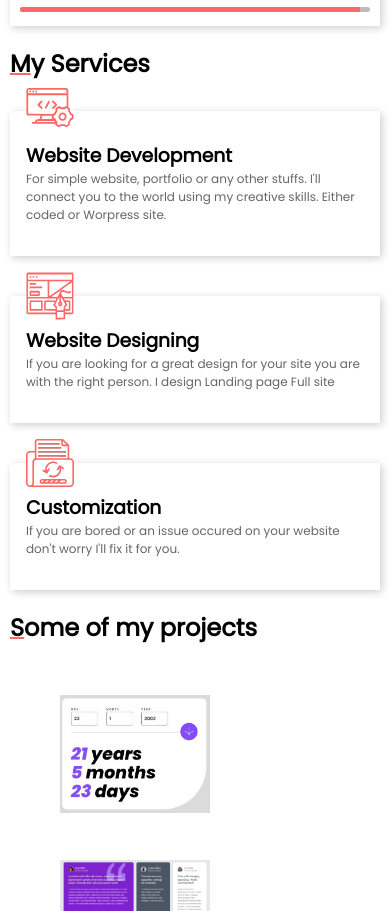
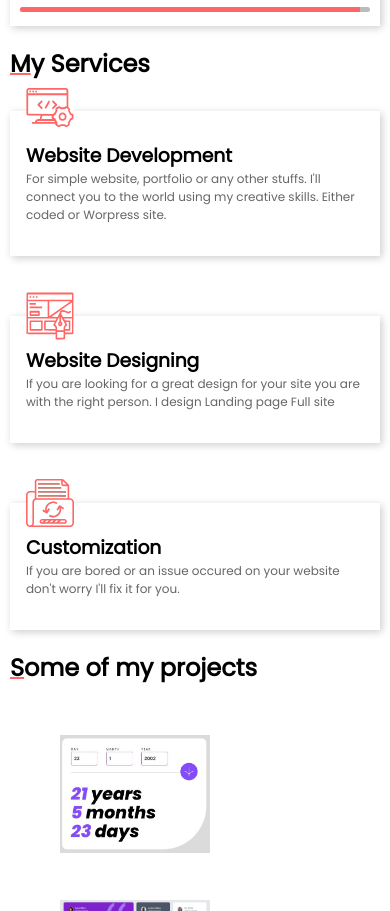
Before and after one commit to narobe/portf, a plain HTML site: page index.html in a window 390 px wide. Shown: the part 2412-3323 px from the top of the page. Drawn offline with Linux system fonts and the light colour scheme.

Commit message:
style.css

```diff
--- a/css/style.css
+++ b/css/style.css
@@ -456,7 +456,7 @@ footer a:hover {
 
   .service .services {
     display: flex;
-    gap: 40px;
+    gap: 60px;
 }
 
   .col {
```
